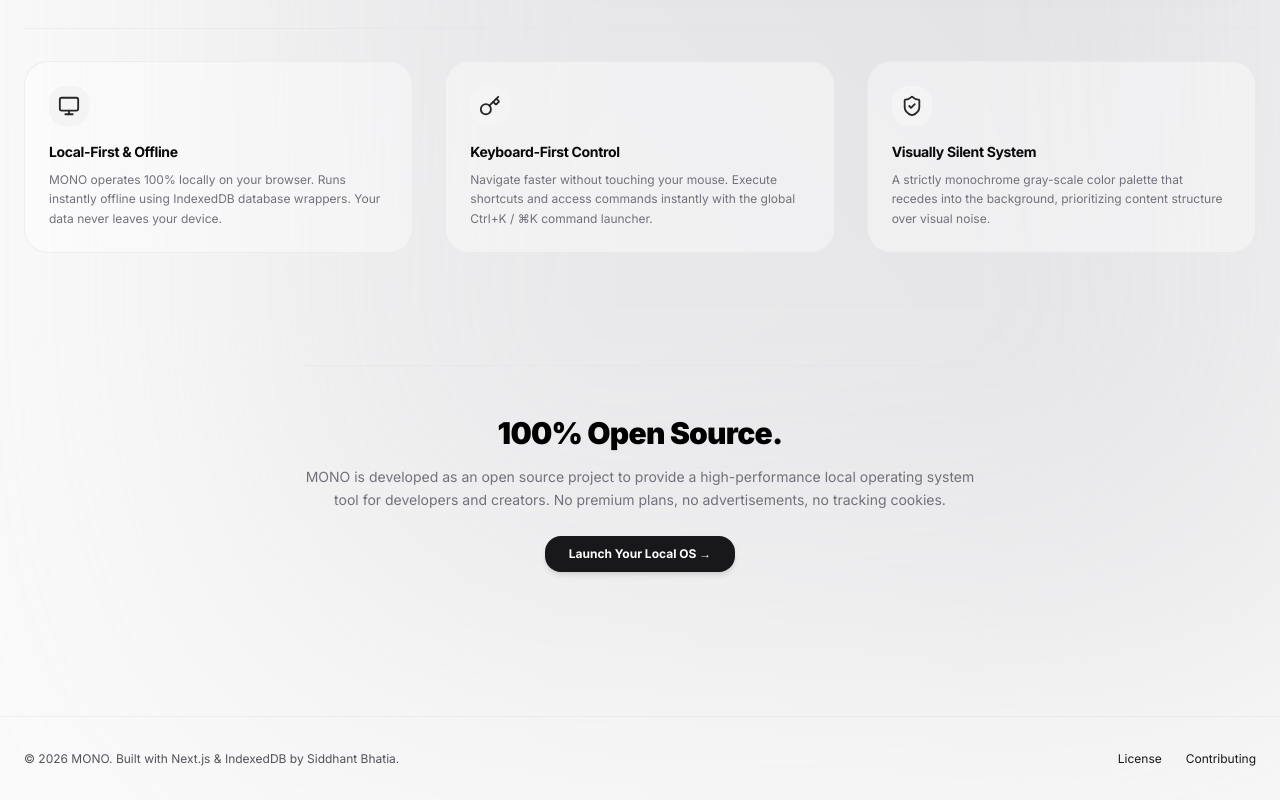
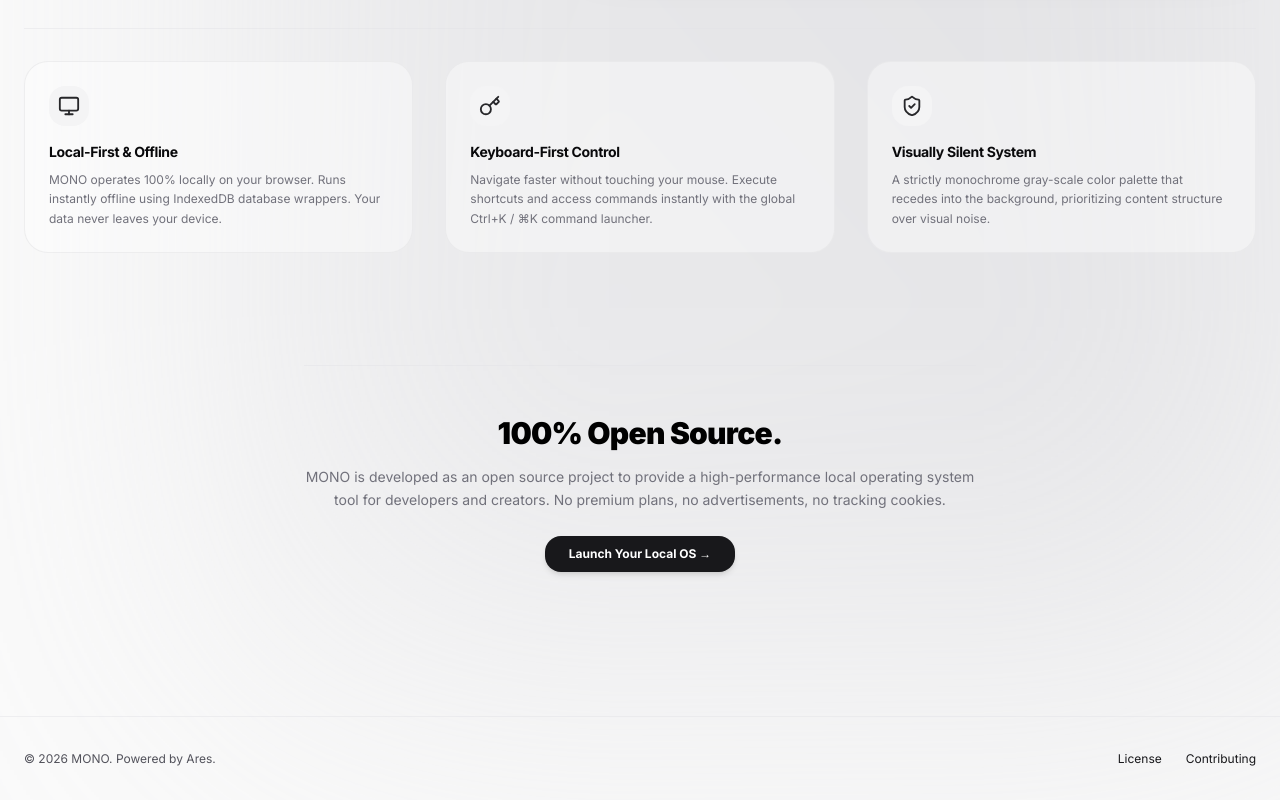
Before and after one commit to siddhantbhatia220/MONO, a Next.js app: page / in a window 1280 px wide. Shown: the part 664-1464 px from the top of the page. Built offline with nearby package versions, Linux system fonts and the light colour scheme.

Commit message:
Update footer credit text to Powered by Ares

```diff
--- a/src/app/page.tsx
+++ b/src/app/page.tsx
@@ -622,7 +622,7 @@
 
       {/* Footer */}
       <footer className="relative z-10 w-full max-w-7xl mx-auto px-6 py-8 border-t border-zinc-200/50 dark:border-zinc-800/50 flex flex-col sm:flex-row items-center justify-between gap-4 text-xs text-zinc-450 dark:text-zinc-500">
-        <p>© 2026 MONO. Built with Next.js & IndexedDB by Siddhant Bhatia.</p>
+        <p>© 2026 MONO. Powered by Ares.</p>
         <div className="flex gap-6">
           <a
             href="https://github.com/siddhantbhatia220/MONO/blob/main/LICENSE"
```
